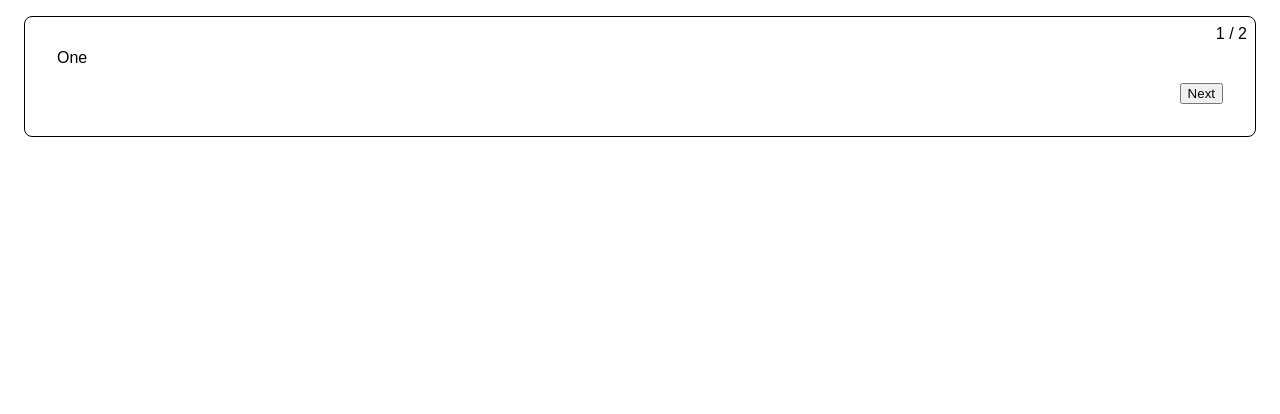
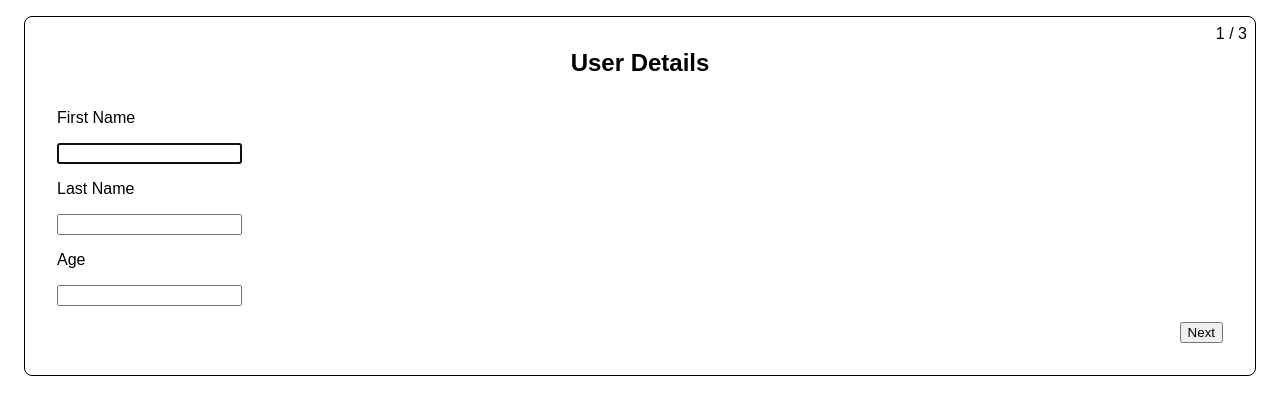
Before and after one commit to DavonHB/React-TypeScript-Form, a React (Vite) app: page / in a window 1280 px wide. Shown: the top 414 px of the page. Built offline with nearby package versions, Linux system fonts and the light colour scheme.

Commit message:
added form content and wrapper for styling

```diff
--- /dev/null
+++ b/src/AccountForm.tsx
@@ -0,0 +1,13 @@
+import { FormWrapper } from "./FormWrapper";
+
+export function AccountForm() {
+    return (
+        <FormWrapper title='Account'>
+            <label>Email</label>
+            <input autoFocus required type='email' />
+
+            <label>Password</label>
+            <input required type='password' />
+        </FormWrapper>
+    )
+}
--- /dev/null
+++ b/src/AddressForm.tsx
@@ -0,0 +1,20 @@
+import { FormWrapper } from "./FormWrapper";
+
+export function AddressForm () {
+    return (
+        <FormWrapper title='Address'>
+            <label>Street</label>
+            <input autoFocus required type='text' />
+
+            <label>City</label>
+            <input required type='text' />
+
+            <label>State</label>
+            <input required type='text' />
+
+            <label>Zip</label>
+            <input required type='text' />
+
+        </FormWrapper>
+    )
+}
--- a/src/App.tsx
+++ b/src/App.tsx
@@ -1,10 +1,12 @@
 import { useState } from 'react'
 import { useMultistepForm } from './useMultistepForm'
+import { UserForm } from './UserForm'
+import { AddressForm } from './AddressForm'
+import { AccountForm } from './AccountForm'
 
 function App() {
   const { steps, currentStepIndex, step, isFirstStep, back, next, isLastStep } = useMultistepForm([
-    <div>One</div>,
-    <div>Two</div>,
+    <UserForm />, <AddressForm />, <AccountForm />
   ])
   return (
     <div style={{
--- /dev/null
+++ b/src/FormWrapper.tsx
@@ -0,0 +1,20 @@
+import { ReactNode } from 'react'
+
+type FormWrapperProps = {
+    title: String
+    children: ReactNode
+}
+
+export function FormWrapper({ title, children}: FormWrapperProps) {
+    return (
+        <>
+            <h2 style={{ textAlign: 'center', margin: 0, marginBottom: "2rem" }}>{title}</h2>
+            <div style={{
+                display: 'grid',
+                gap: '1rem .5rem',
+                justifyContent: 'flex-start',
+                gridTemplateColumns: 'auto, minmax(auto, 400px)'
+            }}>{children}</div>
+        </>
+    )
+}
--- /dev/null
+++ b/src/UserForm.tsx
@@ -0,0 +1,18 @@
+import { FormWrapper } from "./FormWrapper";
+
+export function UserForm() {
+    return (
+        <FormWrapper title="User Details">
+            <label>First Name</label>
+            <input autoFocus required type='text' />
+
+            <label>Last Name</label>
+            <input required type='text' />
+
+            <label>Age</label>
+            <input required min={1} type='number' />
+
+
+        </FormWrapper>
+    )
+}
```
